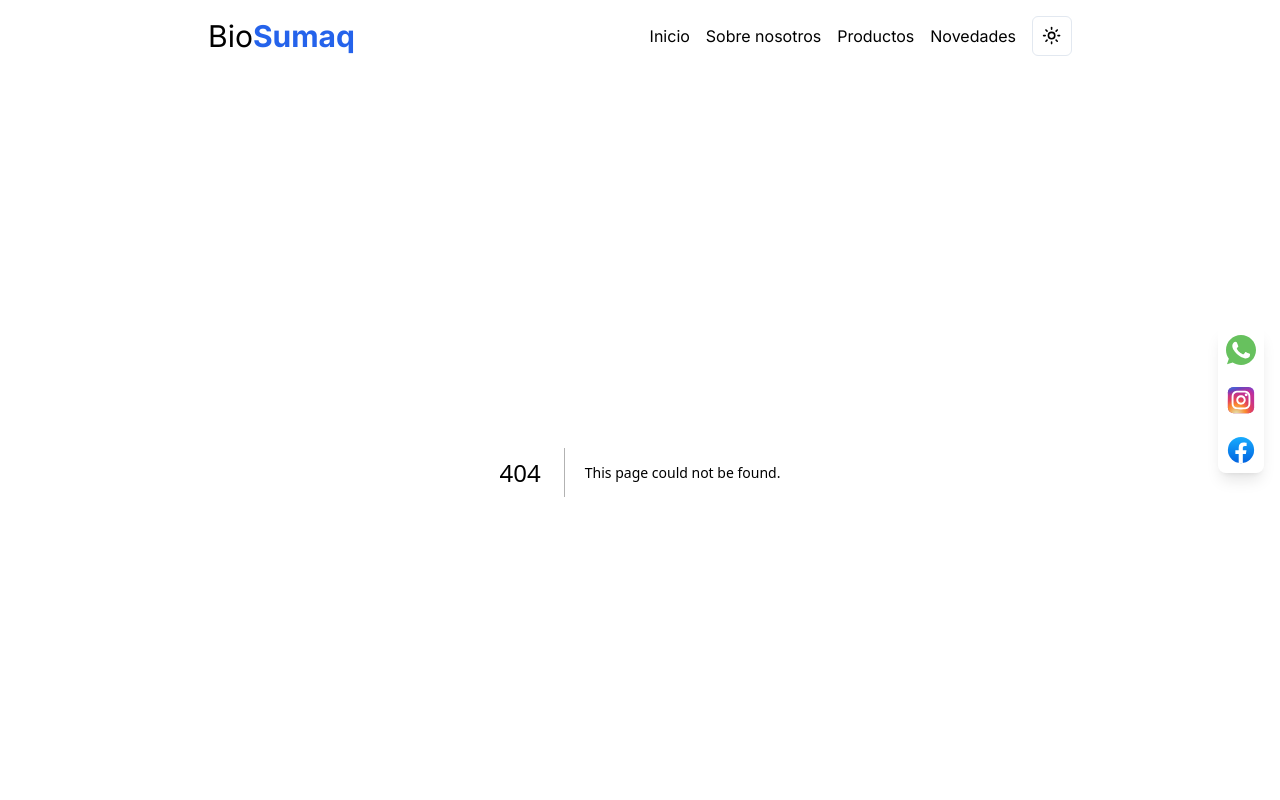
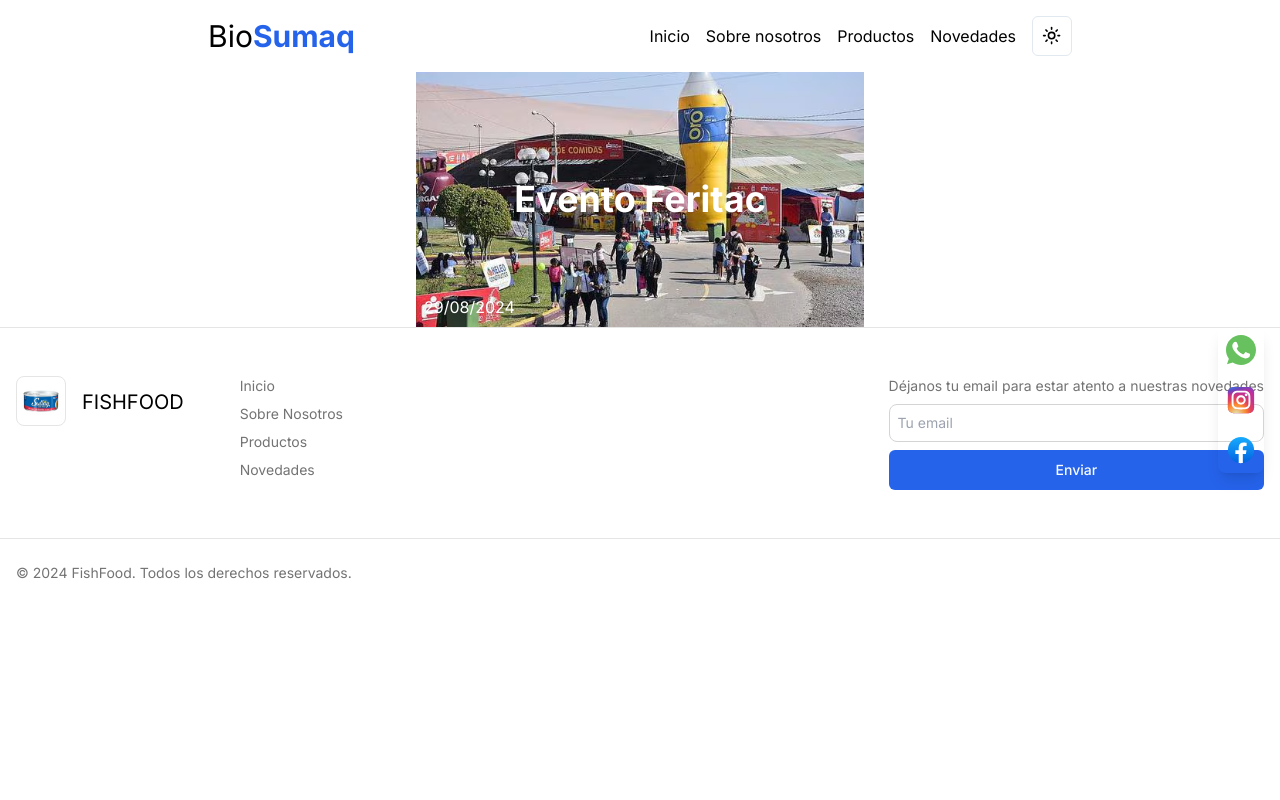
Before and after one commit to BrandonVizcarraSarmiento/biosumaq, a Next.js app: page /novedades in a window 1280 px wide. Before the commit this address had no page. Shown: the top 800 px of the page. Built offline with nearby package versions, Linux system fonts and the light colour scheme.

Commit message:
Novedades

```diff
--- /dev/null
+++ b/app/(cliente)/novedades/components/eventoPrincipal.tsx
@@ -0,0 +1,20 @@
+import Image from "next/image";
+import Link from "next/link";
+import ProductoNombrePrecio from "../../productos/components/productoNombrePrecio";
+
+const EventoPrincipal = () => {
+    return (
+        <div className="relative w-full max-w-md mx-auto">
+        <img src="/img/feritac.avif" alt="Feritac" className="w-full h-auto" />
+        <h2 className="absolute inset-0 flex items-center justify-center text-white text-2xl md:text-4xl font-bold drop-shadow-md">
+          Evento Feritac
+        </h2>
+        <span className="absolute bottom-2 left-2 text-white text-sm md:text-base drop-shadow-md">
+          29/08/2024
+        </span>
+      </div>
+
+    );
+}
+
+export default EventoPrincipal;
--- /dev/null
+++ b/app/(cliente)/novedades/page.tsx
@@ -0,0 +1,13 @@
+import EventoPrincipal from "./components/eventoPrincipal";
+
+
+const Novedades = () => {
+    return (
+        <div>
+         <EventoPrincipal />
+
+        </div>
+    );
+}
+
+export default Novedades;
```
Also changed, not shown: public/img/feritac.avif (added).
